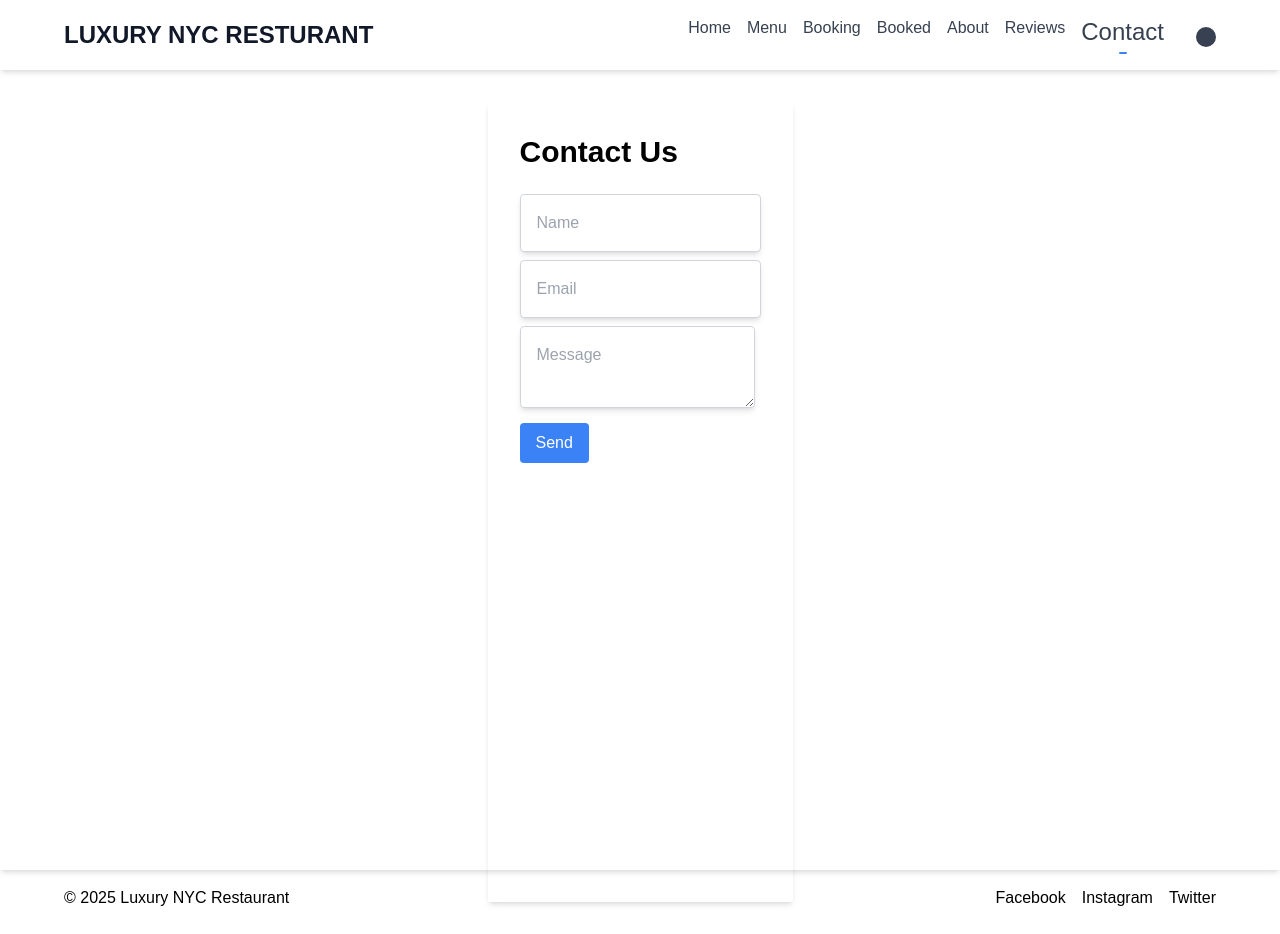
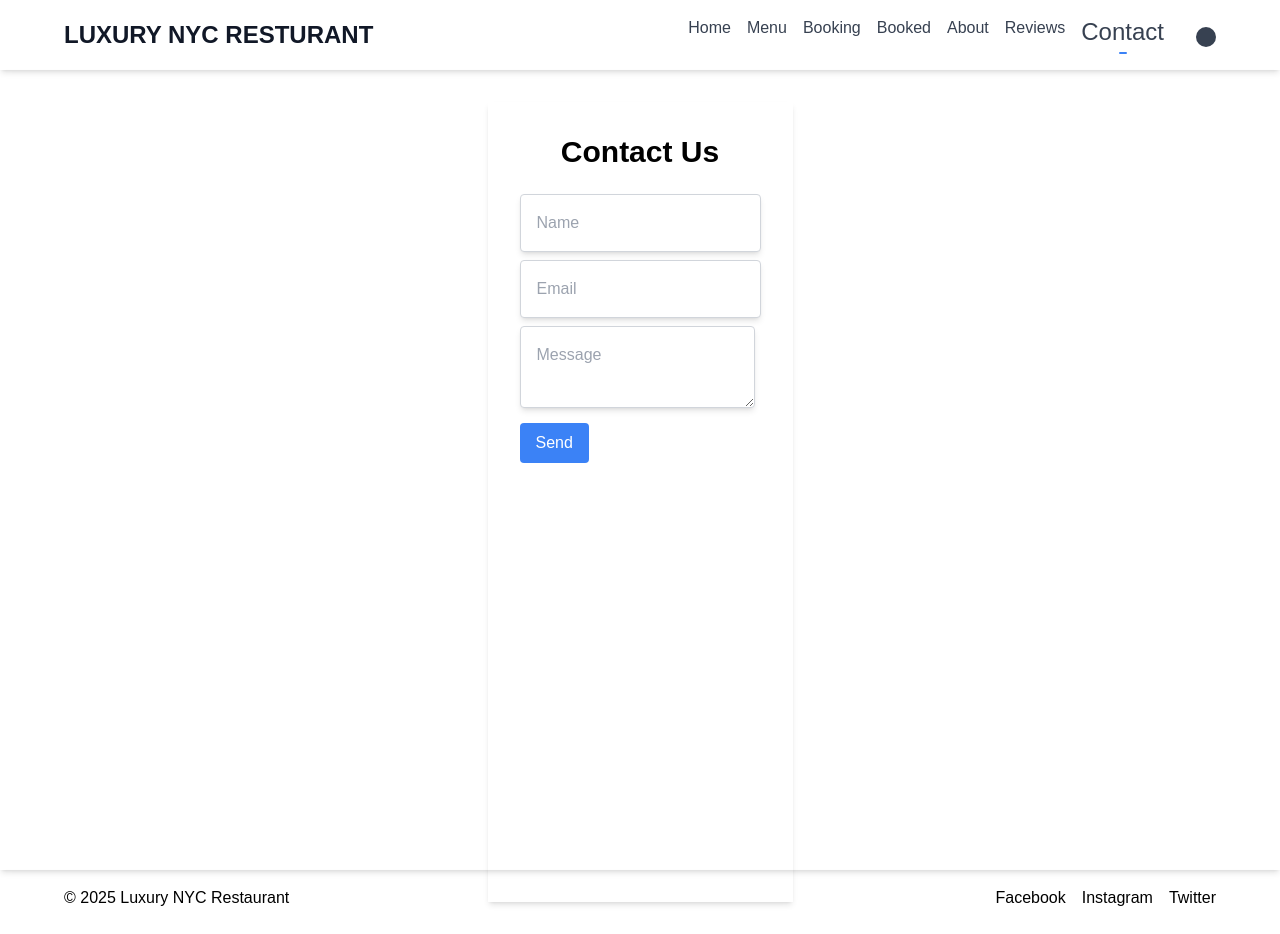
Before and after one commit to hasanmohameth/table-booking, a React (Vite) app: page /contact in a window 1280 px wide. Built offline with nearby package versions, Linux system fonts and the light colour scheme; a web font is replaced by a local one.

Commit message:
Update Contact.jsx

```diff
--- a/src/pages/Contact.jsx
+++ b/src/pages/Contact.jsx
@@ -97,7 +97,7 @@ const onSubmit = (data) => {
 return(
  <div className=" p-8 h-screen mx-auto dark:bg-gray-800 shadow-md p-4 sticky top-0 z-50 transition-colors duration-500 dark:text-gray-100   flex justify-center">
 <form onSubmit={handleSubmit(onSubmit)} className=" p-8 h-screen mx-auto dark:bg-gray-800 shadow-md p-4 sticky top-0 z-50 transition-colors duration-500 dark:text-gray-100 " >
-      <h1 className="text-3xl font-bold mb-6">Contact Us</h1>
+      <h1 className="text-3xl font-bold mb-6 flex justify-center ">Contact Us</h1>
 
  <input
 
```
